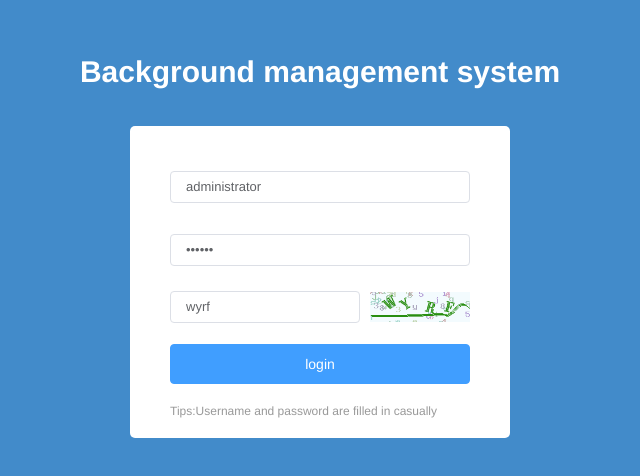
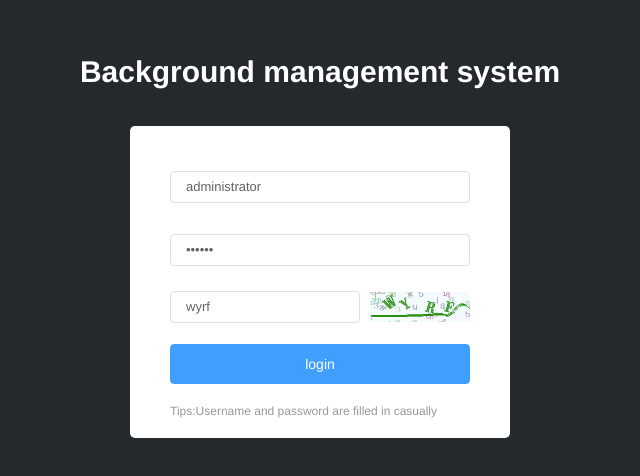
Before and after one commit to hzlshen/vue-project, a Vue app: page /#/login in a window 1280 px wide. Shown: the part 118-594 px from the top of the page, without its empty margins (320-960 px from the left). Built offline with nearby package versions, Linux system fonts and the light colour scheme.

Commit message:
更改背景色为github色
Co-Authored-By: hzlshen <m15277968105@163.com>

```diff
--- a/src/components/head/head.vue
+++ b/src/components/head/head.vue
@@ -132,6 +132,6 @@
     text-align: center;
     background: #fff;
     border-radius: 50%;
-    color: #428BCA;
+    color: #24292e;
   }
 </style>
--- a/src/components/sidebar/sidebar.vue
+++ b/src/components/sidebar/sidebar.vue
@@ -3,7 +3,7 @@
       <el-menu
         :collapse="collapse"
         class="el-menu-vertical-demo"
-        background-color="#428BCA"
+        background-color="#24292e"
         text-color="#fff"
         active-text-color="#fff"
         unique-opened router>
--- a/src/page/login/login.vue
+++ b/src/page/login/login.vue
@@ -117,7 +117,7 @@
     position: relative;
     width: 100%;
     height: 100%;
-    background: #428BCA;
+    background: #24292e;
   }
   .loginForm{
     position: absolute;
--- a/src/style/main.css
+++ b/src/style/main.css
@@ -166,7 +166,7 @@ header{
   line-height:60px;
   font-size: 22px;
   color: #fff;
-  background-color: #428BCA;
+  background-color: #24292e;
   -webkit-transition: all .3s ;
   -moz-transition: all .3s ;
   transition:all .3s ;
```
